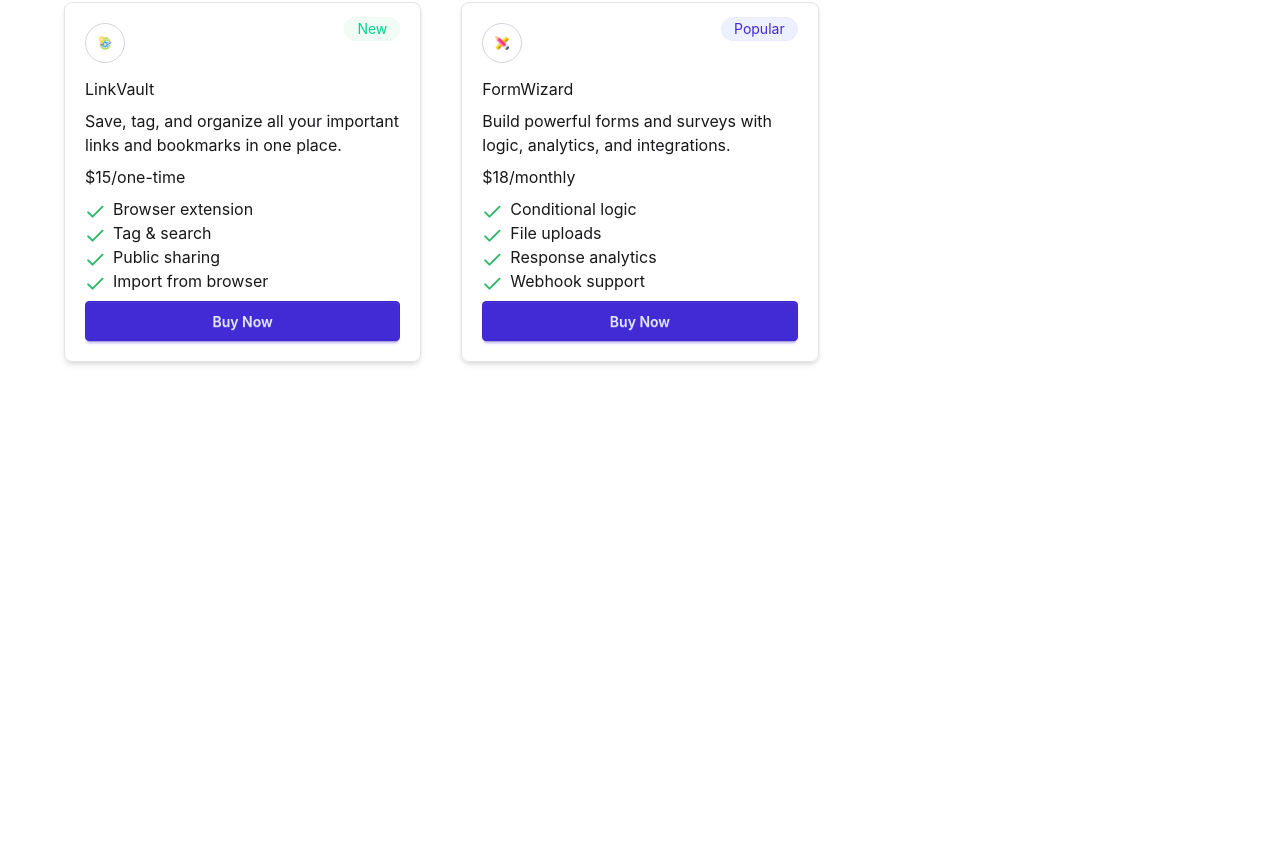
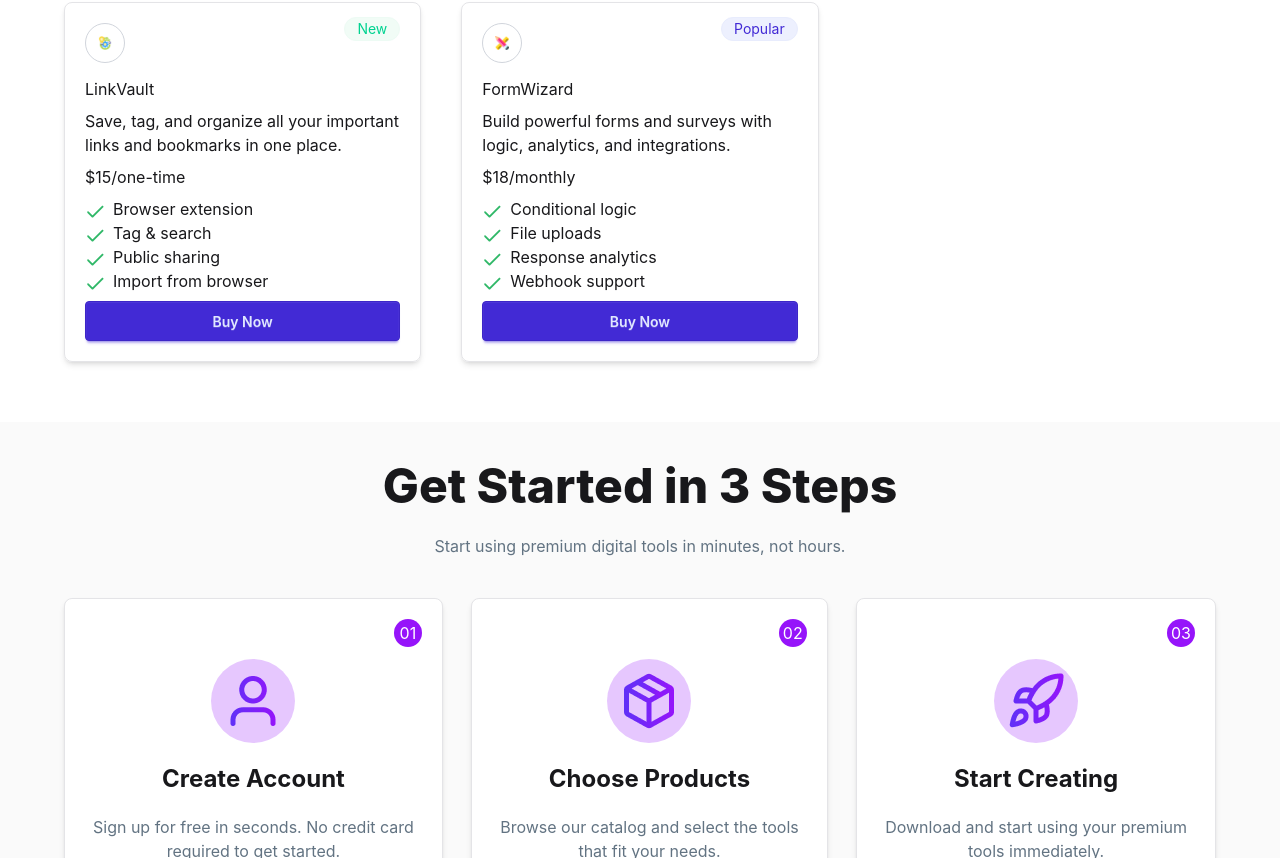
Before and after one commit to pritam-b-dev/DigiTools, a React (Vite) app: page / in a window 1280 px wide. Shown: the part 1942-2800 px from the top of the page. Before the commit the page ends 2324 px from the top, so only its background shows below. Built offline with nearby package versions, Linux system fonts and the light colour scheme.

Commit message:
proccess component designed.

```diff
--- a/src/App.jsx
+++ b/src/App.jsx
@@ -5,6 +5,7 @@ import { useState } from "react";
 import NavBar from "./Components/NavBar";
 import Banner from "./Components/Banner";
 import Dashboard from "./Components/Dashboard";
+import Process from "./Components/Process";
 
 const getProducts = async () => {
   const res = await fetch("/products.json");
@@ -56,6 +57,7 @@ function App() {
         ></Product>
       )}
       {activeTab === "cart" && <Cart carts={carts} setCarts={setCarts}></Cart>}
+      <Process></Process>
     </>
   );
 }
--- a/src/Components/Cart.jsx
+++ b/src/Components/Cart.jsx
@@ -14,7 +14,7 @@ const Cart = ({ carts, setCarts }) => {
   };
 
   return (
-    <div className="max-w-6xl mx-auto mt-5 mb-5 p-10 border border-zinc-300 rounded-2xl">
+    <div className="max-w-6xl mx-auto mt-5 mb-15 p-10 border border-zinc-300 rounded-2xl">
       {carts.length === 0 ? (
         <p className="flex justify-center items-center text-4xl">
           Your Cart is empty
--- /dev/null
+++ b/src/Components/Process.jsx
@@ -0,0 +1,64 @@
+import React from "react";
+
+const Process = () => {
+  return (
+    <>
+      <div className="bg-zinc-50 py-10">
+        <div className="flex flex-col gap-6 justify-center items-center max-w-6xl mx-auto mb-10">
+          <h1 className="font-extrabold text-5xl">Get Started in 3 Steps</h1>
+          <p className="text-[#627382]">
+            Start using premium digital tools in minutes, not hours.
+          </p>
+        </div>
+        <div className="flex justify-between max-w-6xl mx-auto mb-10">
+          <div className="py-15 px-7 bg-white border border-zinc-200 shadow-md rounded-lg relative ">
+            <div className="flex flex-col justify-center items-center space-y-5">
+              <div className=" flex justify-center items-center p-3 rounded-full bg-[#9614fa3c]">
+                <img src="/user.png" alt="" />
+              </div>
+              <h1 className="font-bold text-2xl">Create Account</h1>
+              <p className="text-center text-[#627382]">
+                Sign up for free in seconds. No credit card <br /> required to
+                get started.
+              </p>
+            </div>
+            <span className="flex justify-center h-7 w-7 items-center p-2 rounded-full text-white bg-[#9614fa] absolute top-5 right-5">
+              01
+            </span>
+          </div>
+          <div className="py-15 px-7 bg-white border border-zinc-200 shadow-md rounded-lg relative ">
+            <div className="flex flex-col justify-center items-center space-y-5">
+              <div className=" flex justify-center items-center p-3 rounded-full bg-[#9614fa3c]">
+                <img src="/package.png" alt="" />
+              </div>
+              <h1 className="font-bold text-2xl">Choose Products</h1>
+              <p className="text-center text-[#627382]">
+                Browse our catalog and select the tools <br />
+                that fit your needs.
+              </p>
+            </div>
+            <span className="flex justify-center h-7 w-7 items-center p-2 rounded-full text-white bg-[#9614fa] absolute top-5 right-5">
+              02
+            </span>
+          </div>
+          <div className="py-15 px-7 bg-white border border-zinc-200 shadow-md rounded-lg relative ">
+            <div className="flex flex-col justify-center items-center space-y-5">
+              <div className=" flex justify-center items-center p-3 rounded-full bg-[#9614fa3c]">
+                <img src="/rocket.png" alt="" />
+              </div>
+              <h1 className="font-bold text-2xl">Start Creating</h1>
+              <p className="text-center text-[#627382]">
+                Download and start using your premium <br /> tools immediately.
+              </p>
+            </div>
+            <span className="flex justify-center h-7 w-7 items-center p-2 rounded-full text-white bg-[#9614fa] absolute top-5 right-5">
+              03
+            </span>
+          </div>
+        </div>
+      </div>
+    </>
+  );
+};
+
+export default Process;
--- a/src/Components/Product.jsx
+++ b/src/Components/Product.jsx
@@ -6,7 +6,7 @@ const Product = ({ productsPromise, carts, setCarts }) => {
 
   return (
     <>
-      <div className="max-w-6xl mx-auto mt-5 mb-5">
+      <div className="max-w-6xl mx-auto mt-5 mb-15">
         <div className="grid lg:grid-cols-3 md:grid-cols-2 gap-10 items-start">
           {productsArray.map((product) => (
             <ProductCard
```
